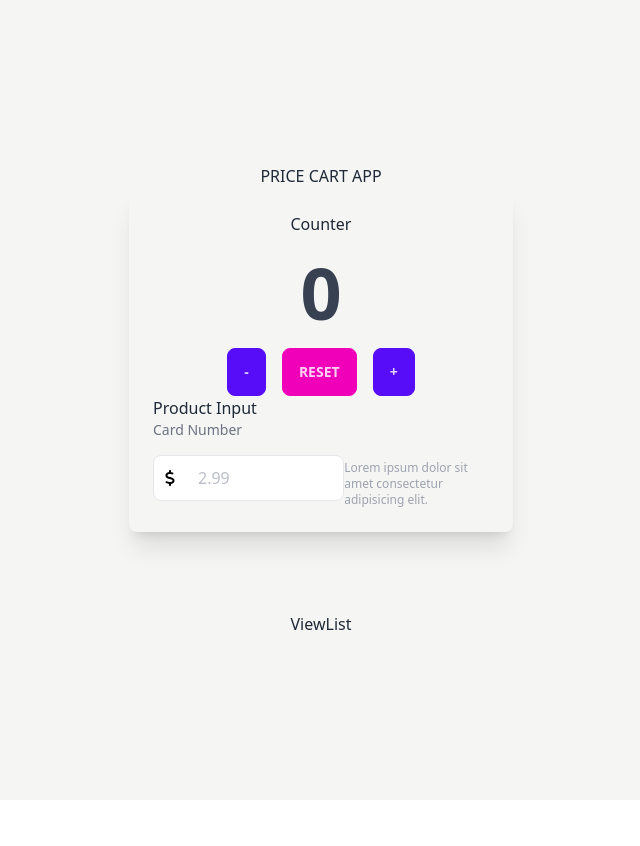
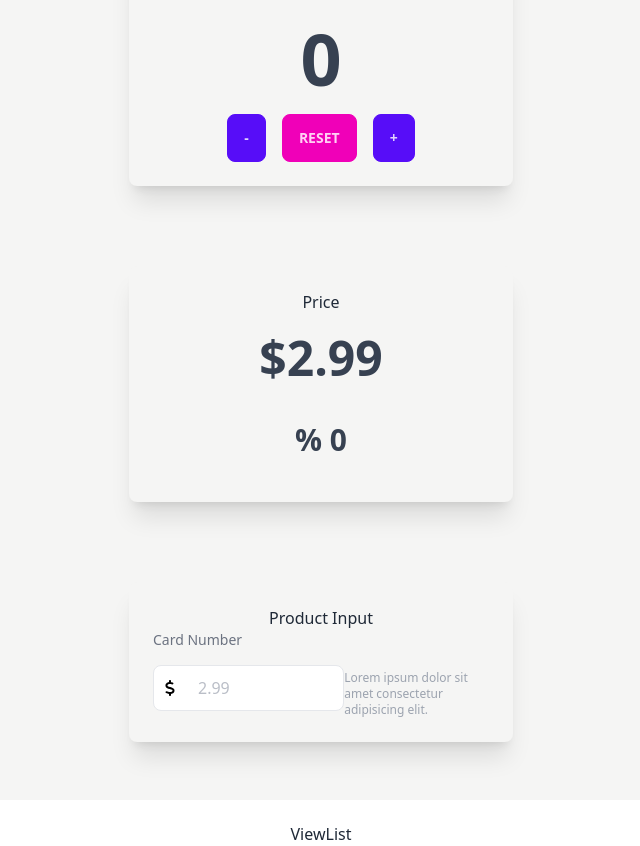
Before and after one commit to JustenMX/ntu-price-cart-app, a React (Vite) app: page / in a window 1280 px wide. Shown: the whole page, without its empty margins (319-959 px from the left). Before the commit the page ends 800 px from the top, so only its background shows below. Built offline with nearby package versions, Linux system fonts and the light colour scheme.

Commit message:
Add Handler logic to Counter to update discount

```diff
--- a/src/components/Product.jsx
+++ b/src/components/Product.jsx
@@ -2,10 +2,18 @@ import Input from "./Input";
 import Button from "./Button";
 
 function Product(props) {
-  const { count, handlerPlus, handlerMinus, handlerResetCount } = props;
+  const {
+    count,
+    handlerPlus,
+    handlerMinus,
+    handlerResetCount,
+    price,
+    discount,
+  } = props;
 
   return (
     <>
+      {/* Start of Counter */}
       <div className="w-96 h-auto card bg-stone-100 shadow-xl rounded-lg p-6 mb-20">
         <div className="text-center">
           <h1>Counter</h1>
@@ -28,7 +36,26 @@ function Product(props) {
             buttonFunc={handlerPlus}
           />
         </div>
-        <h1>Product Input</h1>
+      </div>
+      {/* End of Counter */}
+
+      {/* Start of Price and Discount */}
+      <div className="w-96 h-auto card bg-stone-100 shadow-xl rounded-lg p-6 mb-20">
+        <div className="text-center">
+          <h1>Price</h1>
+          <h1 className="text-5xl font-extrabold text-gray-700 p-5">
+            ${price}
+          </h1>
+          <h1 className="text-3xl font-extrabold text-gray-700 p-5">
+            % {discount}
+          </h1>
+        </div>
+      </div>
+      {/* End of Price and Discount */}
+      <div className="w-96 h-auto card bg-stone-100 shadow-xl rounded-lg p-6 mb-20">
+        <div className="text-center">
+          <h1>Product Input</h1>
+        </div>
         <Input />
       </div>
     </>
--- a/src/components/ProductContainer.jsx
+++ b/src/components/ProductContainer.jsx
@@ -5,23 +5,31 @@ import ViewList from "./ViewList";
 function ProductContainer() {
   // State Management
   const [count, setCount] = useState(0);
+  const [price, setPrice] = useState(2.99);
+  const [discount, setDiscount] = useState(0);
 
   // Handler for Count Increment
   const handlerPlus = () => {
     setCount((prevCount) => {
-      return prevCount + 1;
+      let finalCount = prevCount + 1;
+      if (finalCount >= 5) {
+        setDiscount(20);
+      }
+      return finalCount;
     });
   };
 
   // Handler for Count Decrement
   const handlerMinus = () => {
     setCount((prevCount) => {
-      // conditional statement to prevent negative count
-      if (prevCount <= 0) {
+      let finalCount = prevCount - 1;
+      if (finalCount < 5) {
+        setDiscount(0);
+      }
+      if (finalCount <= 0) {
         return 0;
-      } else {
-        return prevCount - 1;
       }
+      return finalCount;
     });
   };
 
@@ -32,12 +40,13 @@ function ProductContainer() {
 
   return (
     <div className="flex flex-col justify-center items-center h-screen bg-stone-100">
-      <h1>PRICE CART APP</h1>
       <Product
         count={count}
         handlerPlus={handlerPlus}
         handlerMinus={handlerMinus}
         handlerResetCount={handlerResetCount}
+        price={price}
+        discount={discount}
       />
       <ViewList />
     </div>
```
